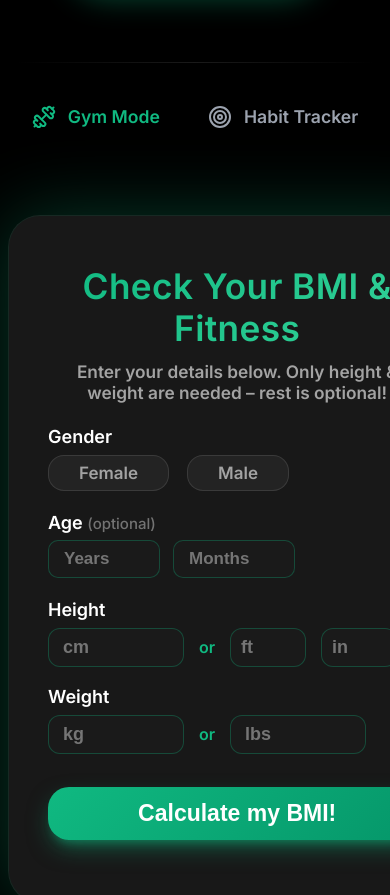
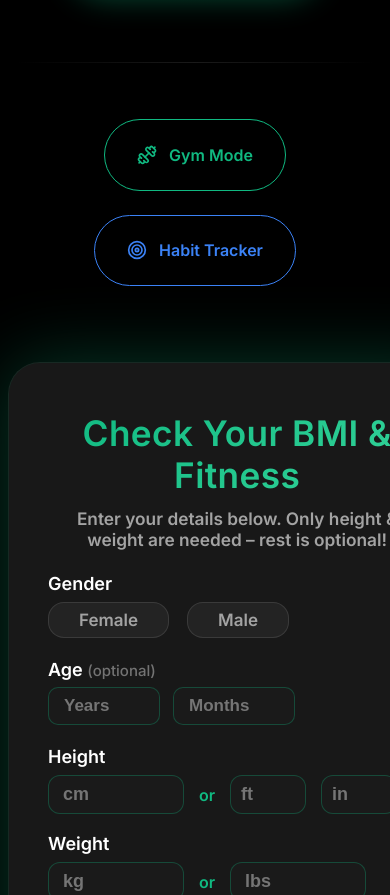
Before and after one commit to Ishaan6286/Runli, a React (Vite) app: page / in a window 390 px wide. Shown: the part 874-1769 px from the top of the page. Built offline with nearby package versions, Linux system fonts and the light colour scheme; no server answers.

Commit message:
UI Enhancements: Hamburger left, dashboard button, visible gym mode buttons

```diff
--- a/src/components/Hero.jsx
+++ b/src/components/Hero.jsx
@@ -152,35 +152,74 @@ const Hero = () => {
         {/* Feature Quick Links */}
         <div style={{
           display: "flex",
-          gap: "3rem",
-          justifyContent: "center"
+          gap: "1.5rem",
+          justifyContent: "center",
+          flexWrap: "wrap",
+          marginTop: "1.5rem"
         }}>
+          {user && (
+            <Link to="/dashboard" style={{
+              display: "flex", alignItems: "center", gap: "0.75rem",
+              background: "rgba(16, 185, 129, 0.1)",
+              border: "1px solid rgba(16, 185, 129, 0.3)",
+              color: "#10b981", textDecoration: "none", fontWeight: "600",
+              padding: "0.8rem 2rem", borderRadius: "999px",
+              transition: "all 0.2s",
+              fontSize: "1rem"
+            }}
+              onMouseOver={e => {
+                e.currentTarget.style.background = "rgba(16, 185, 129, 0.2)";
+                e.currentTarget.style.transform = "translateY(-2px)";
+              }}
+              onMouseOut={e => {
+                e.currentTarget.style.background = "rgba(16, 185, 129, 0.1)";
+                e.currentTarget.style.transform = "translateY(0)";
+              }}
+            >
+              Go to Dashboard →
+            </Link>
+          )}
+
           <Link to="/gym-mode" style={{
             display: "flex", alignItems: "center", gap: "0.75rem",
+            background: "transparent",
+            border: "1px solid #10b981",
             color: "#10b981", textDecoration: "none", fontWeight: "600",
+            padding: "0.8rem 2rem", borderRadius: "999px",
             transition: "all 0.2s",
-            fontSize: "1.1rem"
+            fontSize: "1rem"
           }}
-            onMouseOver={e => e.currentTarget.style.opacity = "0.8"}
-            onMouseOut={e => e.currentTarget.style.opacity = "1"}
+            onMouseOver={e => {
+              e.currentTarget.style.background = "rgba(16, 185, 129, 0.1)";
+              e.currentTarget.style.transform = "translateY(-2px)";
+            }}
+            onMouseOut={e => {
+              e.currentTarget.style.background = "transparent";
+              e.currentTarget.style.transform = "translateY(0)";
+            }}
           >
-            <Dumbbell size={24} /> Gym Mode
+            <Dumbbell size={20} /> Gym Mode
           </Link>
 
           <Link to="/habits" style={{
             display: "flex", alignItems: "center", gap: "0.75rem",
-            color: "#9ca3af", textDecoration: "none", fontWeight: "600",
+            background: "transparent",
+            border: "1px solid #3b82f6", // Blue specific for clarity
+            color: "#3b82f6", textDecoration: "none", fontWeight: "600",
+            padding: "0.8rem 2rem", borderRadius: "999px",
             transition: "all 0.2s",
-            fontSize: "1.1rem"
+            fontSize: "1rem"
           }}
             onMouseOver={e => {
-              e.currentTarget.style.color = "#10b981";
+              e.currentTarget.style.background = "rgba(59, 130, 246, 0.1)";
+              e.currentTarget.style.transform = "translateY(-2px)";
             }}
             onMouseOut={e => {
-              e.currentTarget.style.color = "#9ca3af";
+              e.currentTarget.style.background = "transparent";
+              e.currentTarget.style.transform = "translateY(0)";
             }}
           >
-            <Target size={24} /> Habit Tracker
+            <Target size={20} /> Habit Tracker
           </Link>
         </div>
 
--- a/src/pages/GymMode.jsx
+++ b/src/pages/GymMode.jsx
@@ -650,8 +650,8 @@ export default function GymMode() {
                     <button
                         onClick={() => setShowCalculator(!showCalculator)}
                         style={{
-                            background: showCalculator ? '#10b981' : 'rgba(255, 255, 255, 0.1)',
-                            border: 'none',
+                            background: showCalculator ? '#10b981' : 'rgba(255, 255, 255, 0.2)', // Increased visibility
+                            border: '1px solid rgba(255,255,255,0.1)', // Added border
                             borderRadius: '50%',
                             width: '48px',
                             height: '48px',
@@ -690,8 +690,8 @@ export default function GymMode() {
                     <button
                         onClick={() => navigate('/')}
                         style={{
-                            background: 'rgba(255, 255, 255, 0.1)',
-                            border: 'none',
+                            background: 'rgba(255, 255, 255, 0.2)', // Increased visibility
+                            border: '1px solid rgba(255,255,255,0.1)', // Added border
                             borderRadius: '50%',
                             width: '48px',
                             height: '48px',
```
